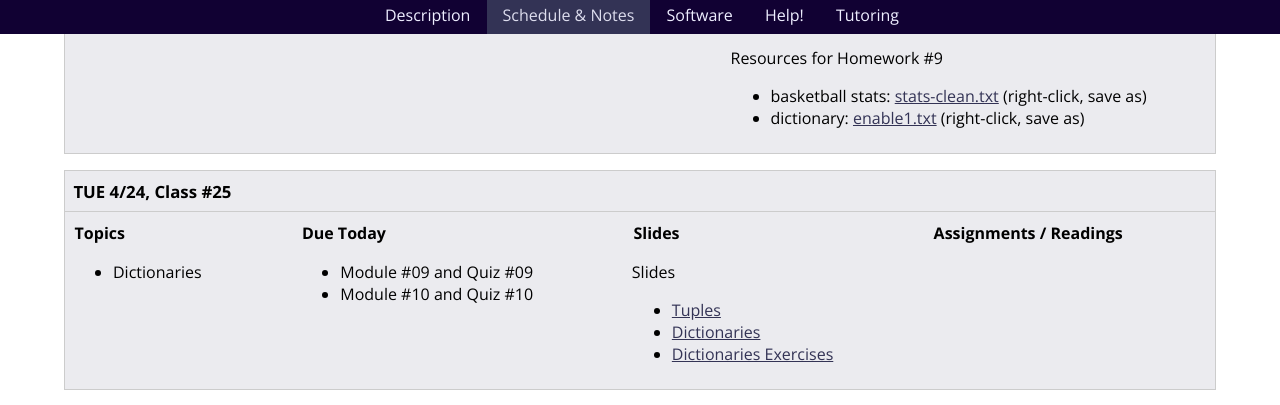
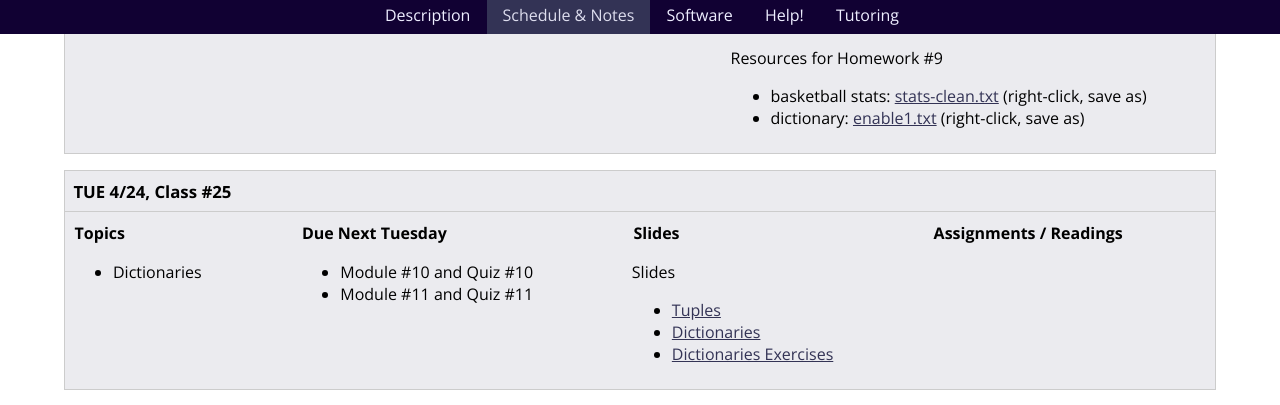
Before and after one commit to foureyes/csci-ua.0002-spring2018-002-008, a Jekyll site: the page built from schedule.markdown, in a window 1280 px wide and 900 px high, scrolled down 8688 px. Shown: the top 405 px of the window. Built offline with Jekyll 4.4.1, drawn with Linux system fonts in a browser that asks for light colours.

Commit message:
fix up quiz due date

```diff
--- a/_includes/classes/25/materials.markdown
+++ b/_includes/classes/25/materials.markdown
@@ -1,8 +1,8 @@
 <article class="due" markdown="block">
-####  Due Today
+####  Due Next Tuesday
 
-* Module #09 and Quiz #09
 * Module #10 and Quiz #10
+* Module #11 and Quiz #11
 
 </article>
 
```
